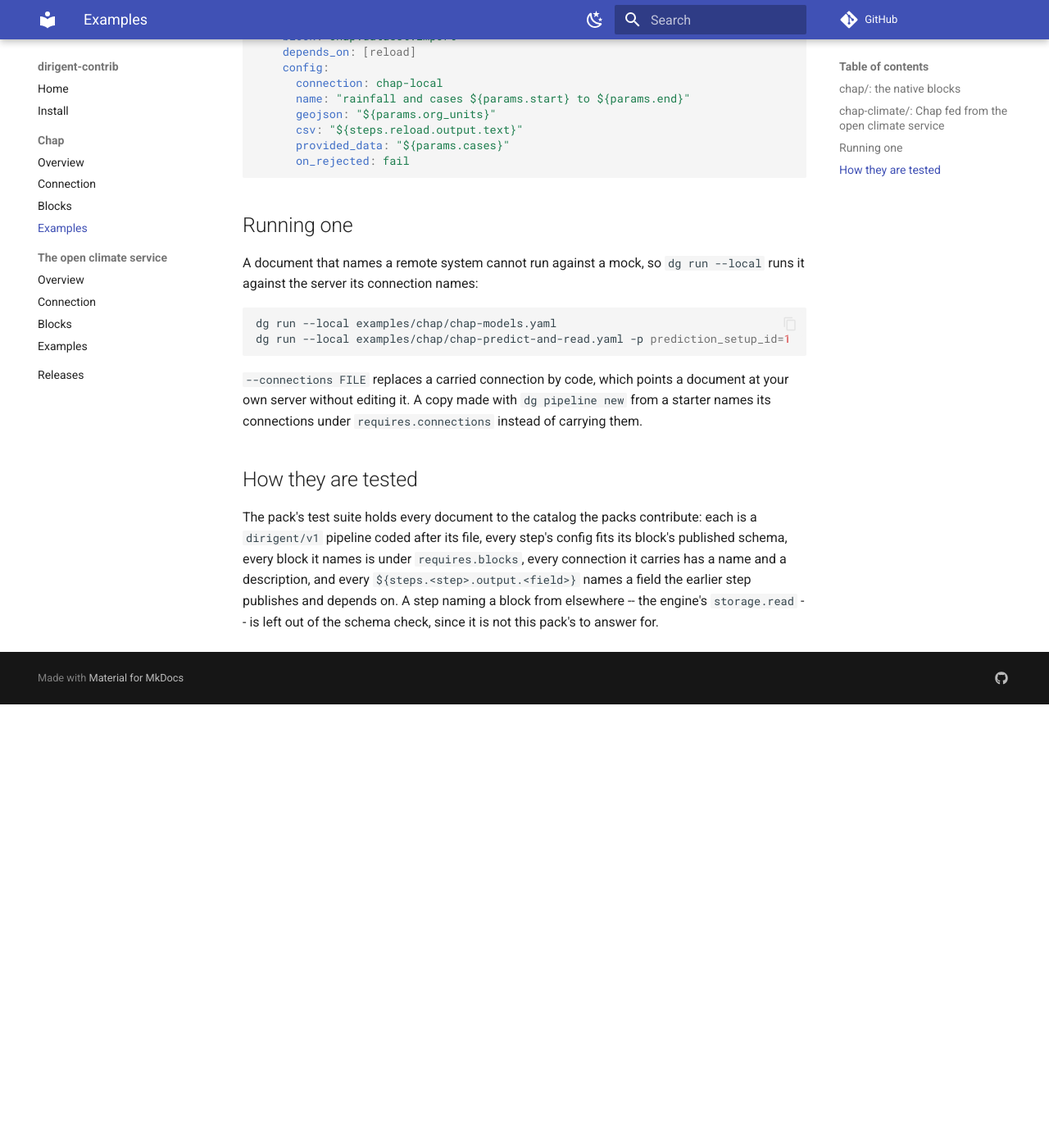
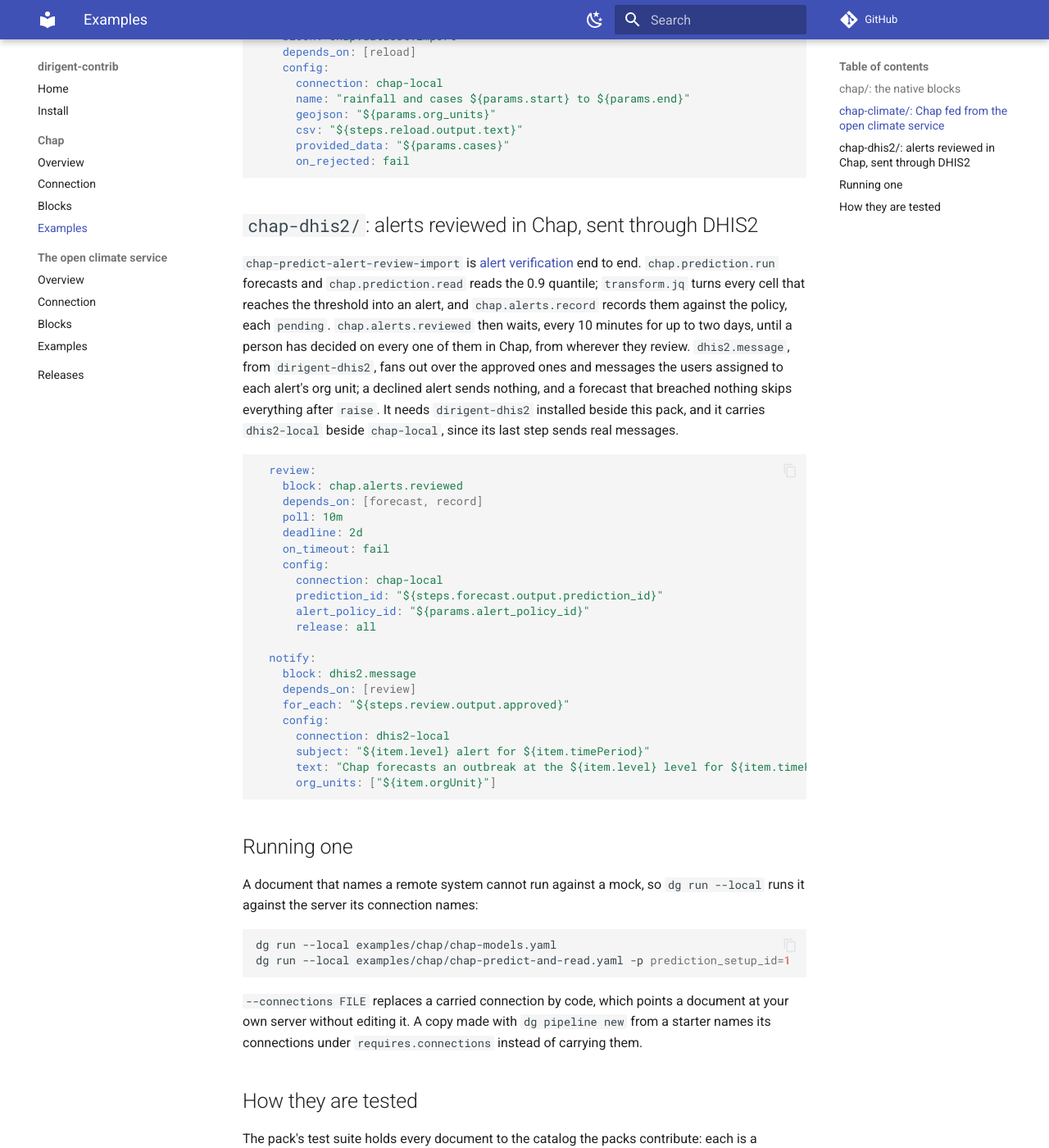
Before and after one commit to winterop-com/dirigent-contrib, an MkDocs documentation site: the page built from docs/chap/examples.md, in a window 1280 px wide and 1400 px high, scrolled down 1163 px. Shown: the whole window at 82% size. Built offline with MkDocs 1.6.1 and Material for MkDocs 9.7.7, drawn with Linux system fonts in a browser that asks for light colours; comment, search, counter and statistics services are not loaded; before the commit the page ends 2022 px from its top, so only the background shows below that; some of the changed text lies outside the part shown.

Commit message:
feat: chap-predict-alert-review-import, forecast to alerts reviewed in Chap to DHIS2 messages

````diff
--- a/docs/chap/examples.md
+++ b/docs/chap/examples.md
@@ -47,6 +47,43 @@
       on_rejected: fail
 ```
 
+## `chap-dhis2/`: alerts reviewed in Chap, sent through DHIS2
+
+`chap-predict-alert-review-import` is [alert verification](index.md#alert-verification) end to
+end. `chap.prediction.run` forecasts and `chap.prediction.read` reads the 0.9 quantile;
+`transform.jq` turns every cell that reaches the threshold into an alert, and
+`chap.alerts.record` records them against the policy, each `pending`. `chap.alerts.reviewed`
+then waits, every 10 minutes for up to two days, until a person has decided on every one of
+them in Chap, from wherever they review. `dhis2.message`, from `dirigent-dhis2`, fans out over
+the approved ones and messages the users assigned to each alert's org unit; a declined alert
+sends nothing, and a forecast that breached nothing skips everything after `raise`. It needs
+`dirigent-dhis2` installed beside this pack, and it carries `dhis2-local` beside `chap-local`,
+since its last step sends real messages.
+
+```yaml
+  review:
+    block: chap.alerts.reviewed
+    depends_on: [forecast, record]
+    poll: 10m
+    deadline: 2d
+    on_timeout: fail
+    config:
+      connection: chap-local
+      prediction_id: "${steps.forecast.output.prediction_id}"
+      alert_policy_id: "${params.alert_policy_id}"
+      release: all
+
+  notify:
+    block: dhis2.message
+    depends_on: [review]
+    for_each: "${steps.review.output.approved}"
+    config:
+      connection: dhis2-local
+      subject: "${item.level} alert for ${item.timePeriod}"
+      text: "Chap forecasts an outbreak at the ${item.level} level for ${item.timePeriod}. ..."
+      org_units: ["${item.orgUnit}"]
+```
+
 ## Running one
 
 A document that names a remote system cannot run against a mock, so `dg run --local` runs it
@@ -67,5 +104,6 @@
 `dirigent/v1` pipeline coded after its file, every step's config fits its block's published
 schema, every block it names is under `requires.blocks`, every connection it carries has a name
 and a description, and every `${steps.<step>.output.<field>}` names a field the earlier step
-publishes and depends on. A step naming a block from elsewhere -- the engine's `storage.read` --
-is left out of the schema check, since it is not this pack's to answer for.
+publishes and depends on. A step naming a block from elsewhere -- the engine's `storage.read` and
+`transform.jq`, and `dhis2.message` from `dirigent-dhis2` -- is left out of the schema check,
+since it is not this pack's to answer for.
````
Also changed, not shown: other parts of docs/chap/examples.md (+1 -1 lines), packages/dirigent-chap/src/dirigent_chap/shelves/chap-dhis2/README.md (added, +8 -0 lines), packages/dirigent-chap/src/dirigent_chap/shelves/chap-dhis2/chap-predict-alert-review-import.yaml (added, +183 -0 lines), packages/dirigent-chap/src/dirigent_chap/shelves/chap/README.md (+2 -1 lines), 1 other file.
